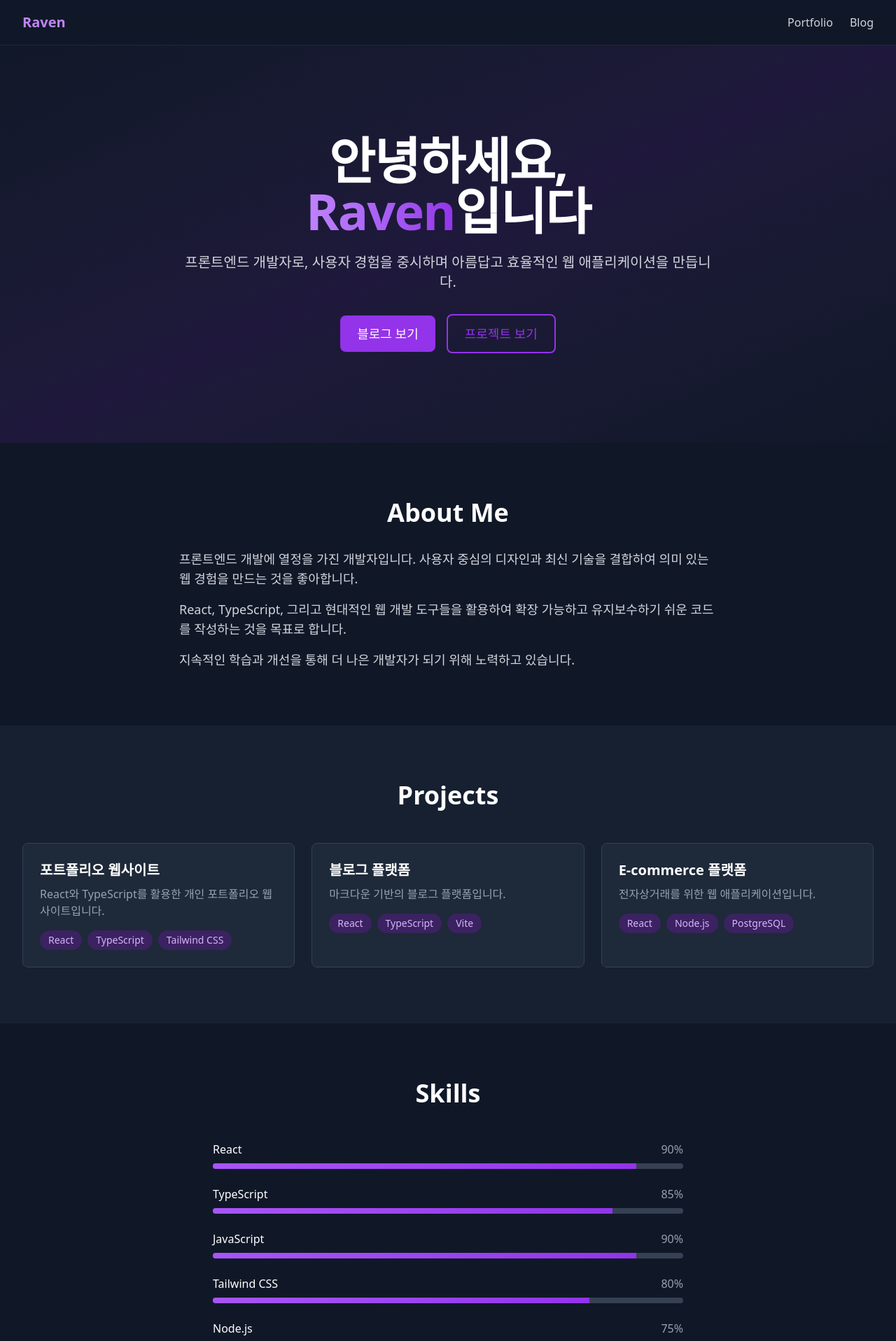
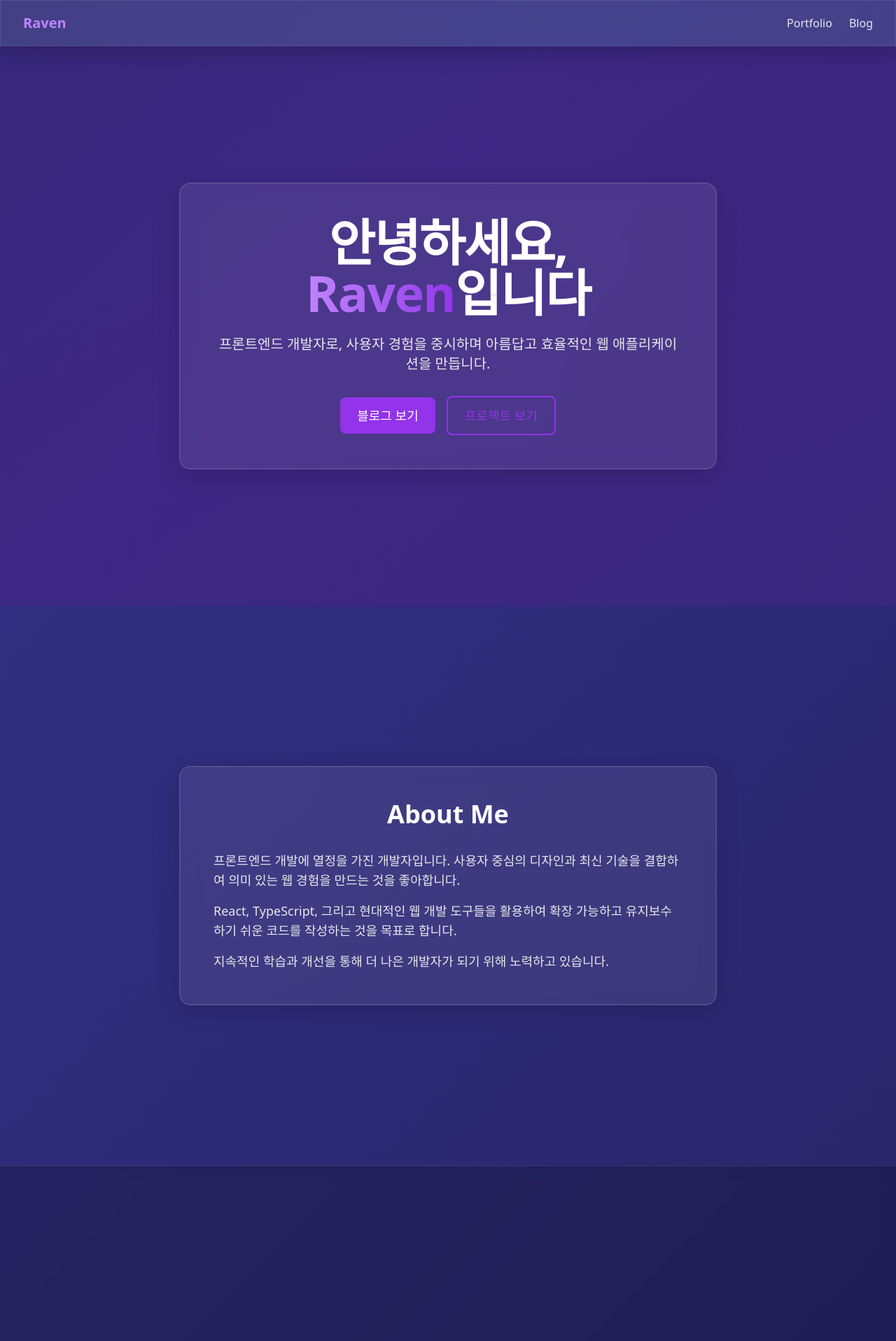
Before and after one commit to oobg/site, a React (Vite) app: page / in a window 1280 px wide. Shown: the top 1917 px of the page at 70% size. Built offline with nearby package versions, Linux system fonts and the light colour scheme; what miragejs would draw is missing.

Commit message:
feat: glassmorphism 스타일 및 그라데이션 배경 추가로 UI 미적 효과 개선

```diff
--- a/src/index.css
+++ b/src/index.css
@@ -21,6 +21,21 @@
 
   body {
     @apply min-h-screen antialiased;
+    background: linear-gradient(135deg, #0f172a 0%, #1e1b4b 25%, #312e81 50%, #1e1b4b 75%, #0f172a 100%);
+    background-size: 400% 400%;
+    animation: gradientShift 15s ease infinite;
+  }
+
+  @keyframes gradientShift {
+    0% {
+      background-position: 0% 50%;
+    }
+    50% {
+      background-position: 100% 50%;
+    }
+    100% {
+      background-position: 0% 50%;
+    }
   }
 }
 
@@ -52,4 +67,45 @@
   .markdown-content p:last-child {
     @apply mb-0;
   }
+
+  /* Glassmorphism 유틸리티 클래스 */
+  .glass {
+    background: rgba(255, 255, 255, 0.05);
+    backdrop-filter: blur(10px);
+    -webkit-backdrop-filter: blur(10px);
+    border: 1px solid rgba(255, 255, 255, 0.1);
+    box-shadow: 0 8px 32px rgba(0, 0, 0, 0.1);
+  }
+
+  .glass-card {
+    background: rgba(255, 255, 255, 0.08);
+    backdrop-filter: blur(12px);
+    -webkit-backdrop-filter: blur(12px);
+    border: 1px solid rgba(255, 255, 255, 0.15);
+    box-shadow: 0 8px 32px rgba(0, 0, 0, 0.15), 0 0 0 1px rgba(255, 255, 255, 0.05) inset;
+    transition: all 0.3s ease;
+  }
+
+  .glass-card:hover {
+    background: rgba(255, 255, 255, 0.12);
+    border-color: rgba(255, 255, 255, 0.25);
+    box-shadow: 0 12px 40px rgba(0, 0, 0, 0.2), 0 0 0 1px rgba(255, 255, 255, 0.1) inset;
+    transform: translateY(-2px);
+  }
+
+  .glass-section {
+    background: rgba(0, 0, 0, 0.2);
+    backdrop-filter: blur(8px);
+    -webkit-backdrop-filter: blur(8px);
+    border-top: 1px solid rgba(255, 255, 255, 0.1);
+    border-bottom: 1px solid rgba(255, 255, 255, 0.1);
+  }
+
+  .glass-strong {
+    background: rgba(255, 255, 255, 0.1);
+    backdrop-filter: blur(16px);
+    -webkit-backdrop-filter: blur(16px);
+    border: 1px solid rgba(255, 255, 255, 0.2);
+    box-shadow: 0 8px 32px rgba(0, 0, 0, 0.2);
+  }
 }
--- a/src/shared/ui/card.tsx
+++ b/src/shared/ui/card.tsx
@@ -6,8 +6,8 @@ interface CardProps extends HTMLAttributes<HTMLDivElement> {
 
 export const Card = forwardRef<HTMLDivElement, CardProps>(
   ({ hover = false, className = '', children, ...props }, ref) => {
-    const baseStyles = 'rounded-lg bg-gray-800 p-6 border border-gray-700';
-    const hoverStyles = hover ? 'transition-transform hover:scale-105 hover:shadow-lg' : '';
+    const baseStyles = 'rounded-lg p-6 glass-card';
+    const hoverStyles = hover ? '' : '';
 
     return (
       <div ref={ref} className={`${baseStyles} ${hoverStyles} ${className}`} {...props}>
--- a/src/widgets/about/ui/about.tsx
+++ b/src/widgets/about/ui/about.tsx
@@ -2,11 +2,12 @@ import { Container } from '@shared/ui/container';
 
 export const About = () => {
   return (
-    <section id="about" className="py-20">
+    <section id="about" className="py-20 min-h-screen flex items-center">
       <Container>
         <div className="mx-auto max-w-3xl">
+          <div className="glass-card rounded-2xl p-8 sm:p-12">
             <h2 className="mb-8 text-center text-4xl font-bold text-white">About Me</h2>
-          <div className="space-y-4 text-lg text-gray-300">
+            <div className="space-y-4 text-lg text-gray-200">
               <p>
                 프론트엔드 개발에 열정을 가진 개발자입니다. 사용자 중심의 디자인과 최신 기술을
                 결합하여 의미 있는 웹 경험을 만드는 것을 좋아합니다.
@@ -20,6 +21,7 @@ export const About = () => {
               </p>
             </div>
           </div>
+        </div>
       </Container>
     </section>
   );
--- a/src/widgets/contact/ui/contact.tsx
+++ b/src/widgets/contact/ui/contact.tsx
@@ -3,19 +3,19 @@ import { Card } from '@shared/ui/card';
 
 export const Contact = () => {
   return (
-    <section id="contact" className="bg-gray-800/50 py-20">
+    <section id="contact" className="py-20 min-h-screen flex items-center glass-section">
       <Container>
         <div className="mx-auto max-w-2xl">
           <h2 className="mb-8 text-center text-4xl font-bold text-white">Contact</h2>
           <Card>
             <div className="space-y-4 text-center">
-              <p className="text-lg text-gray-300">
+              <p className="text-lg text-gray-200">
                 프로젝트나 협업에 관심이 있으시다면 언제든지 연락주세요.
               </p>
               <div className="flex flex-col items-center gap-4 sm:flex-row sm:justify-center">
                 <a
                   href="mailto:contact@raven.kr"
-                  className="text-primary-400 hover:text-primary-300"
+                  className="text-primary-400 hover:text-primary-300 transition-colors"
                 >
                   Email
                 </a>
@@ -23,7 +23,7 @@ export const Contact = () => {
                   href="https://github.com"
                   target="_blank"
                   rel="noopener noreferrer"
-                  className="text-primary-400 hover:text-primary-300"
+                  className="text-primary-400 hover:text-primary-300 transition-colors"
                 >
                   GitHub
                 </a>
@@ -31,7 +31,7 @@ export const Contact = () => {
                   href="https://linkedin.com"
                   target="_blank"
                   rel="noopener noreferrer"
-                  className="text-primary-400 hover:text-primary-300"
+                  className="text-primary-400 hover:text-primary-300 transition-colors"
                 >
                   LinkedIn
                 </a>
--- a/src/widgets/hero/ui/hero.tsx
+++ b/src/widgets/hero/ui/hero.tsx
@@ -3,9 +3,11 @@ import { Button } from '@shared/ui/button';
 
 export const Hero = () => {
   return (
-    <section className="relative overflow-hidden bg-gradient-to-br from-gray-900 via-purple-900/20 to-gray-900 py-20 sm:py-32">
-      <div className="container-custom">
-        <div className="mx-auto max-w-3xl text-center">
+    <section className="relative overflow-hidden py-20 sm:py-32 min-h-screen flex items-center">
+      <div className="absolute inset-0 bg-gradient-to-br from-primary-900/20 via-purple-900/30 to-primary-800/20"></div>
+      <div className="container-custom relative z-10">
+        <div className="mx-auto max-w-3xl">
+          <div className="glass-card rounded-2xl p-8 sm:p-12 text-center">
             <h1 className="mb-6 text-5xl font-bold tracking-tight text-white sm:text-6xl lg:text-7xl">
               안녕하세요,
               <br />
@@ -14,7 +16,7 @@ export const Hero = () => {
               </span>
               입니다
             </h1>
-          <p className="mb-8 text-lg text-gray-300 sm:text-xl">
+            <p className="mb-8 text-lg text-gray-200 sm:text-xl">
               프론트엔드 개발자로, 사용자 경험을 중시하며 아름답고 효율적인 웹 애플리케이션을
               만듭니다.
             </p>
@@ -30,6 +32,7 @@ export const Hero = () => {
             </div>
           </div>
         </div>
+      </div>
     </section>
   );
 };
--- a/src/widgets/layout/ui/footer.tsx
+++ b/src/widgets/layout/ui/footer.tsx
@@ -1,8 +1,8 @@
 export const Footer = () => {
   return (
-    <footer className="border-t border-gray-800 bg-gray-900">
+    <footer className="glass-section border-t border-white/10">
       <div className="container-custom py-8">
-        <div className="text-center text-gray-400">
+        <div className="text-center text-gray-300">
           <p>&copy; {new Date().getFullYear()} Raven. All rights reserved.</p>
         </div>
       </div>
--- a/src/widgets/layout/ui/header.tsx
+++ b/src/widgets/layout/ui/header.tsx
@@ -2,22 +2,25 @@ import { Link } from 'react-router-dom';
 
 export const Header = () => {
   return (
-    <header className="border-b border-gray-800 bg-gray-900/95 backdrop-blur supports-[backdrop-filter]:bg-gray-900/75">
+    <header className="glass-strong border-b border-white/10 sticky top-0 z-50">
       <nav className="container-custom">
         <div className="flex h-16 items-center justify-between">
-          <Link to="/" className="text-xl font-bold text-primary-400 hover:text-primary-300">
+          <Link
+            to="/"
+            className="text-xl font-bold text-primary-400 hover:text-primary-300 transition-colors"
+          >
             Raven
           </Link>
           <div className="flex items-center gap-6">
             <Link
               to="/"
-              className="text-gray-300 transition-colors hover:text-primary-400"
+              className="text-gray-200 transition-colors hover:text-primary-400"
             >
               Portfolio
             </Link>
             <Link
               to="/blog"
-              className="text-gray-300 transition-colors hover:text-primary-400"
+              className="text-gray-200 transition-colors hover:text-primary-400"
             >
               Blog
             </Link>
--- a/src/widgets/projects/ui/projects.tsx
+++ b/src/widgets/projects/ui/projects.tsx
@@ -24,14 +24,16 @@ const projects = [
 
 export const Projects = () => {
   return (
-    <section id="projects" className="bg-gray-800/50 py-20">
+    <section id="projects" className="py-20 min-h-screen flex items-center glass-section">
       <Container>
-        <h2 className="mb-12 text-center text-4xl font-bold text-white">Projects</h2>
+        <div className="mb-12 text-center">
+          <h2 className="text-4xl font-bold text-white">Projects</h2>
+        </div>
         <div className="grid gap-6 md:grid-cols-2 lg:grid-cols-3">
           {projects.map((project) => (
             <Card key={project.id} hover>
               <h3 className="mb-2 text-xl font-semibold text-white">{project.title}</h3>
-              <p className="mb-4 text-gray-400">{project.description}</p>
+              <p className="mb-4 text-gray-200">{project.description}</p>
               <div className="flex flex-wrap gap-2">
                 {project.tech.map((tech) => (
                   <span
--- a/src/widgets/skills/ui/skills.tsx
+++ b/src/widgets/skills/ui/skills.tsx
@@ -11,25 +11,29 @@ const skills = [
 
 export const Skills = () => {
   return (
-    <section id="skills" className="py-20">
+    <section id="skills" className="py-20 min-h-screen flex items-center">
       <Container>
+        <div className="mx-auto max-w-2xl">
+          <div className="glass-card rounded-2xl p-8 sm:p-12">
             <h2 className="mb-12 text-center text-4xl font-bold text-white">Skills</h2>
-        <div className="mx-auto max-w-2xl space-y-6">
+            <div className="space-y-6">
               {skills.map((skill) => (
                 <div key={skill.name}>
                   <div className="mb-2 flex justify-between">
                     <span className="font-medium text-white">{skill.name}</span>
-                <span className="text-gray-400">{skill.level}%</span>
+                    <span className="text-gray-200">{skill.level}%</span>
                   </div>
-              <div className="h-2 overflow-hidden rounded-full bg-gray-700">
+                  <div className="h-3 overflow-hidden rounded-full bg-gray-700/50 backdrop-blur-sm">
                     <div
-                  className="h-full bg-gradient-to-r from-primary-500 to-primary-600 transition-all duration-500"
+                      className="h-full bg-gradient-to-r from-primary-500 to-primary-600 transition-all duration-500 rounded-full"
                       style={{ width: `${skill.level}%` }}
                     />
                   </div>
                 </div>
               ))}
             </div>
+          </div>
+        </div>
       </Container>
     </section>
   );
```
Lines whose indentation alone changed are shown as unchanged.
